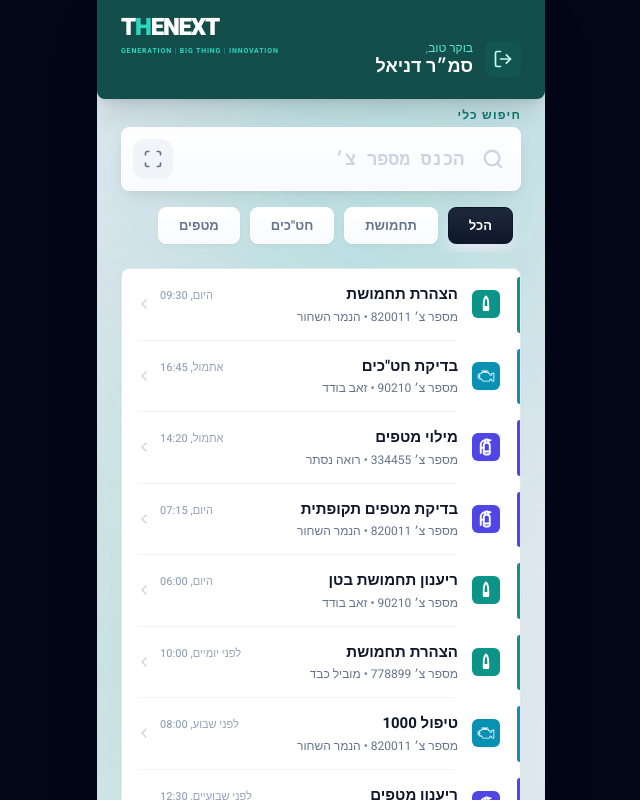
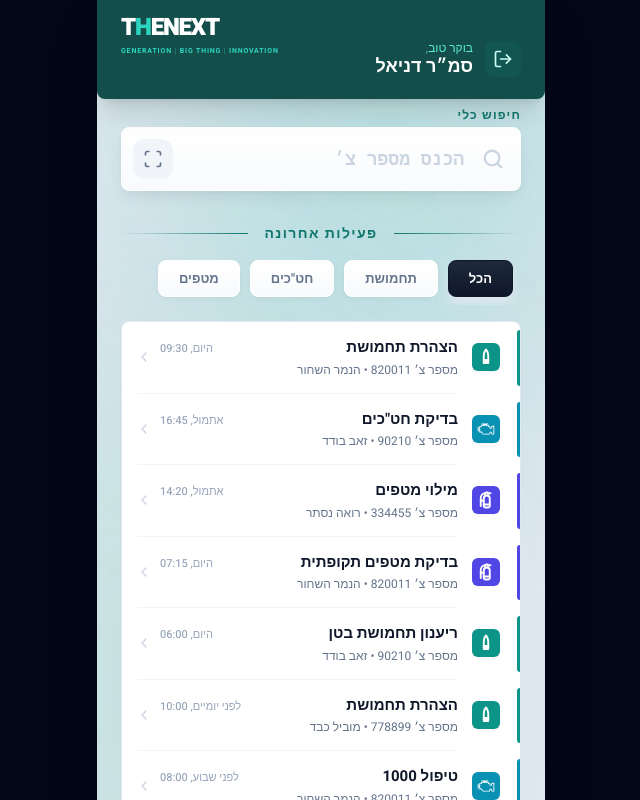
Before and after one commit to maymasasa/tena-360-ui, a React (Vite) app: page /#/ in a window 1280 px wide. Shown: the top 800 px of the page, without its empty margins (319-959 px from the left). Built offline with nearby package versions, Linux system fonts and the light colour scheme.

Commit message:
ADD HEADLINE

```diff
--- a/app/page.tsx
+++ b/app/page.tsx
@@ -116,6 +116,11 @@ const HomePage = () => {
                 </form>
 
                 {/* Recent History / Feed */}
+                <div className="mt-8 mb-4 flex items-center gap-3">
+                    <div className="flex-1 h-px bg-gradient-to-r from-teal-700 to-transparent" />
+                    <span className="text-[14px] font-bold uppercase tracking-widest text-teal-700 px-1">פעילות אחרונה</span>
+                    <div className="flex-1 h-px bg-gradient-to-l from-teal-700 to-transparent" />
+                </div>
                 <HistoryList />
 
                 <InputOverlay isOpen={isOverlayOpen} onClose={() => setIsOverlayOpen(false)} />
```
